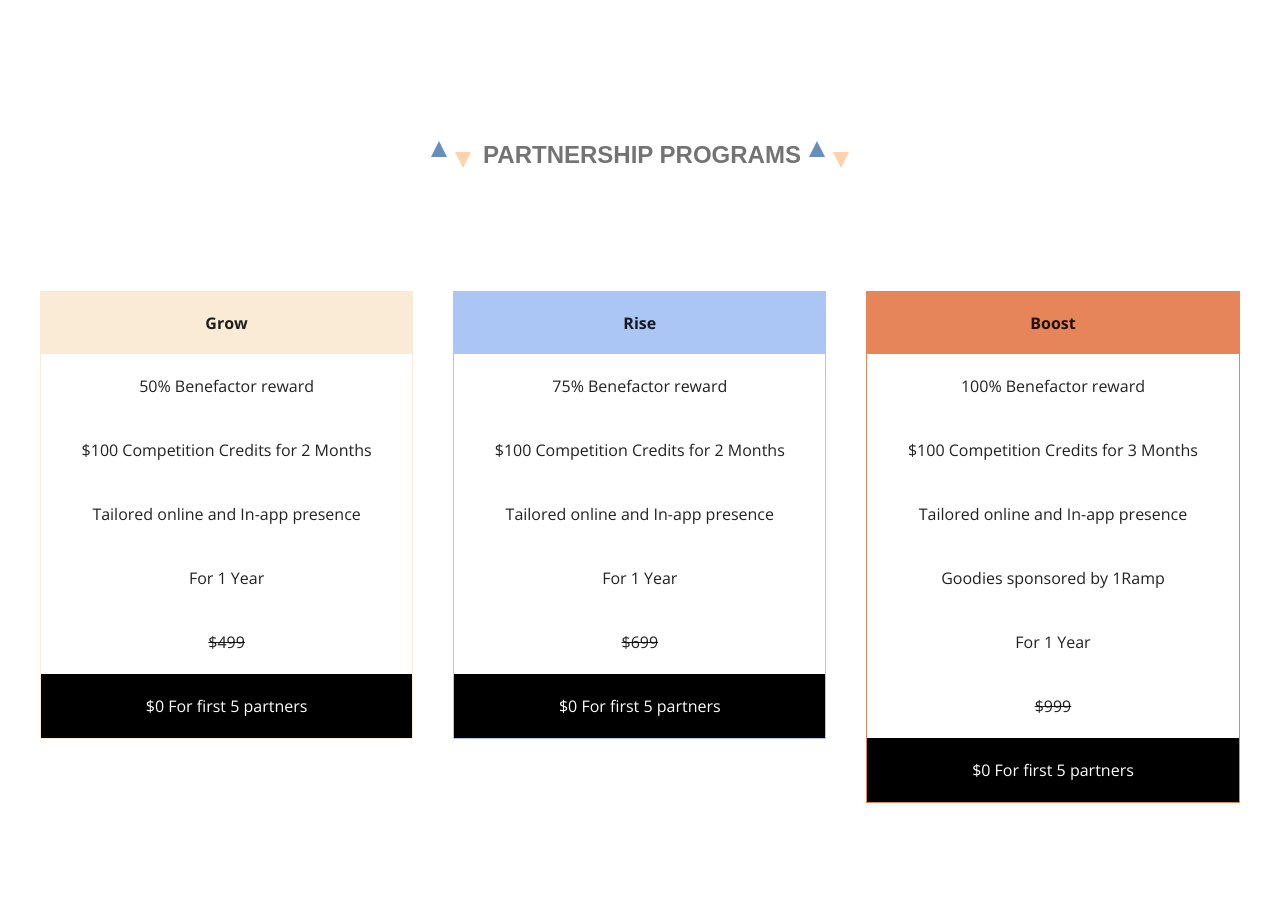
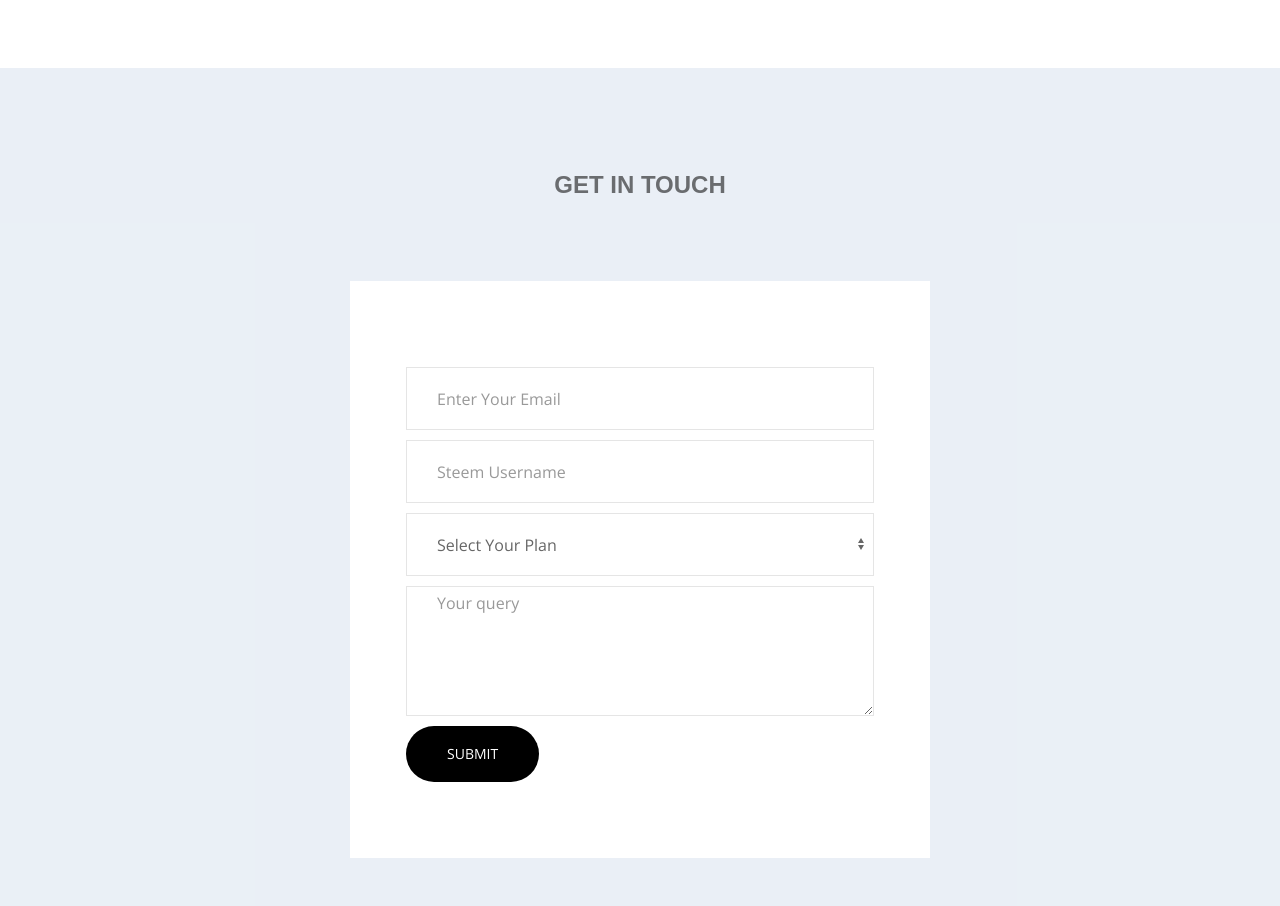
Before and after one commit to hapramp/hapramp-1117, a plain HTML site: page weareone.html in a window 1280 px wide. Shown: the part 3080-3986 px from the top of the page. Drawn offline with nearby package versions, Linux system fonts and the light colour scheme; a web font is replaced by a local one.

Commit message:
Removes Pricing table

```diff
--- a/weareone.html
+++ b/weareone.html
@@ -326,82 +326,6 @@
 
         <div class="uk-padding-medium"></div>
 
-        <!--Perks-->
-        <div id="weareone-plans" class="initiative uk-margin-large-top">
-            <div class="uk-container">
-
-                <div class="uk-padding-small"></div>
-
-                <h3 class="title-deco uk-text-center title-text color-black-a54">
-                    <span class="triangle-up"></span>
-                    <span class="triangle-down"></span>
-                    <span class="title-deco-text">Partnership Programs</span>
-                    <span class="triangle-up"></span>
-                    <span class="triangle-down"></span>
-                </h3>
-
-                <div class="uk-padding-small"></div>
-
-                <div class="initiative-wrapper uk-margin-large-top">
-                    <div class="uk-grid uk-text-center plan-pricing">
-
-                        <div class="uk-width-1-3@l uk-width-1-2@m uk-margin-medium-bottom">
-
-                            <div class="border-antique-white">
-                                <div class="plan-head uk-text-bold bg-color-antique-white uk-padding-small">Grow</div>
-                                <div class="data">50% Benefactor reward</div>
-                                <div class="data">
-                                    $100 Competition Credits for 2 Months
-                                </div>
-                                <div class="data">Tailored online and In-app presence</div>
-                                <div class="data">For 1 Year</div>
-                                <div class="data text-strike">$499</div>
-                                <div class="data bg-black text-color-white">$0 For first 5 partners</div>
-                            </div>
-
-                        </div>
-
-                        <div class="uk-width-1-3@l uk-width-1-2@m uk-margin-medium-bottom">
-                            <div class="border-light-blue">
-                                <div class="plan-head uk-text-bold bg-color-light-blue uk-padding-small">Rise</div>
-                                <div class="data">75% Benefactor reward</div>
-                                <div class="data">
-                                    $100 Competition Credits for 2 Months
-                                </div>
-                                <div class="data">
-                                    Tailored online and In-app presence
-                                </div>
-                                <div class="data">For 1 Year</div>
-                                <div class="data text-strike">$699</div>
-                                <div class="data bg-black text-color-white">$0 For first 5 partners</div>
-
-                            </div>
-                        </div>
-
-                        <div class="uk-width-1-3@l uk-width-1-2@m uk-margin-medium-bottom">
-                            <div class="border-orange">
-                                <div class="plan-head uk-text-bold bg-color-orange uk-padding-small">Boost</div>
-                                <div class="data">100% Benefactor reward</div>
-                                <div class="data">$100 Competition Credits for 3 Months</div>
-                                <div class="data">Tailored online and In-app presence</div>
-                                <div class="data">Goodies sponsored by 1Ramp</div>
-                                <div class="data">For 1 Year</div>
-                                <div class="data text-strike">$999</div>
-                                <div class="data bg-black text-color-white">$0 For first 5 partners</div>
-                            </div>
-
-                        </div>
-
-                    </div>
-
-                </div>
-
-                <div class="uk-padding-medium"></div>
-
-            </div>
-        </div>
-
-
 
         <!--Form-->
         <div id="perk-forms" class="initiative uk-margin-large-top">
```
